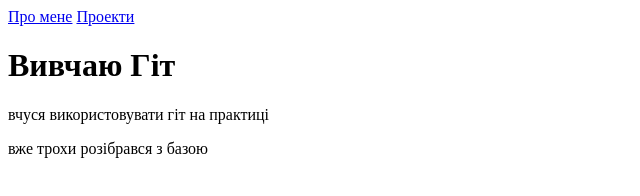
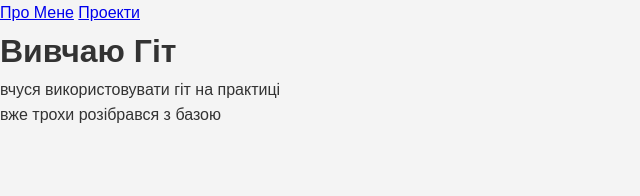
Before and after one commit to YamR1yep/HW3, a plain HTML site: page index.html in a window 1280 px wide. Shown: the whole page, without its empty margins (0-640 px from the left). Drawn offline with Linux system fonts and the light colour scheme.

Commit message:
edit about.html and index.html and projects.html and add CSS/styles.css

```diff
--- /dev/null
+++ b/CSS/styles.css
@@ -0,0 +1,14 @@
+/* Скидання стандартних відступів */
+* {
+  margin: 0;
+  padding: 0;
+  box-sizing: border-box;
+}
+
+/* Стилі для всієї сторінки */
+body {
+  font-family: Arial, sans-serif;
+  line-height: 1.6;
+  color: #333;
+  background-color: #f4f4f4;
+}
--- a/index.html
+++ b/index.html
@@ -4,9 +4,10 @@
     <meta charset="UTF-8" />
     <meta name="viewport" content="width=device-width, initial-scale=1.0" />
     <title>Вивчаю гіт</title>
+    <link rel="stylesheet" href="styles.css" />
   </head>
   <body>
-    <a href="about.html">Про мене</a>
+    <a href="about.html">Про Мене</a>
     <a href="projects.html">Проекти</a>
     <h1>Вивчаю Гіт</h1>
     <p>вчуся використовувати гіт на практиці</p>
--- /dev/null
+++ b/styles.css
@@ -0,0 +1,14 @@
+/* Скидання стандартних відступів */
+* {
+  margin: 0;
+  padding: 0;
+  box-sizing: border-box;
+}
+
+/* Стилі для всієї сторінки */
+body {
+  font-family: Arial, sans-serif;
+  line-height: 1.6;
+  color: #333;
+  background-color: #f4f4f4;
+}
```
Also changed, not shown: about.html (+1 -0 lines), projects.html (+2 -0 lines).
